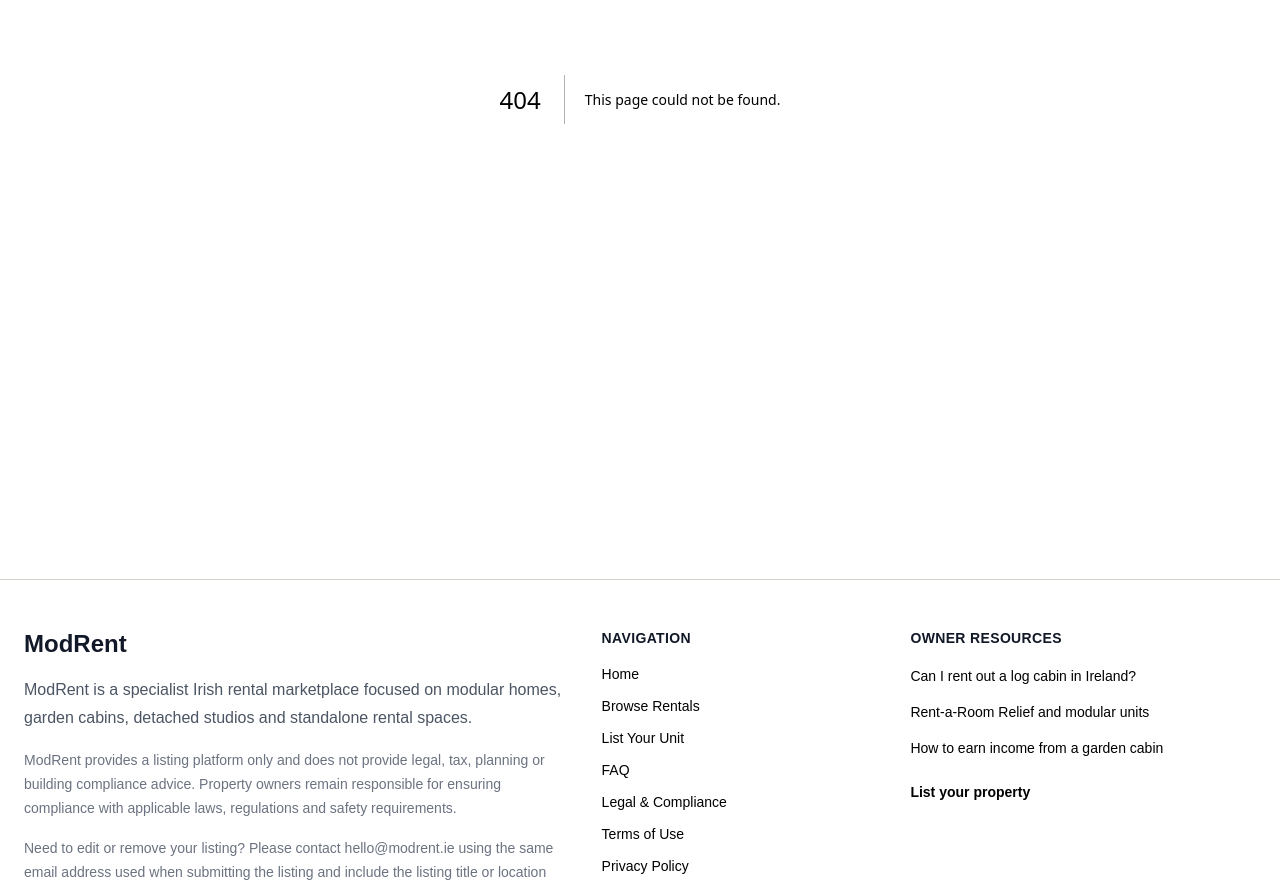
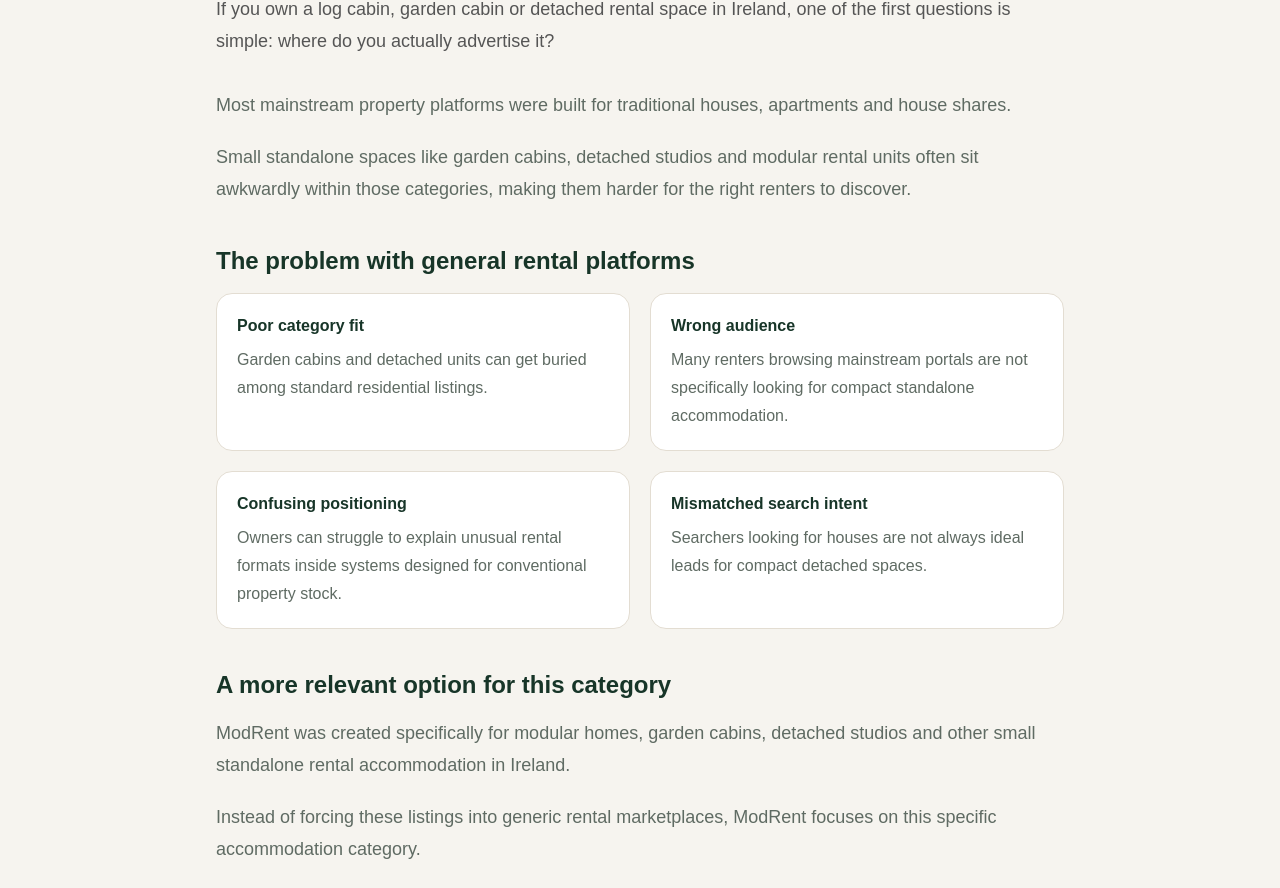
Before and after one commit to ZD12393/modrent, a Next.js app: page /where-to-advertise-a-log-cabin-rental-ireland in a window 1280 px wide. Before the commit this address had no page. Shown: the part 374-1262 px from the top of the page. Built offline with nearby package versions, Linux system fonts and the light colour scheme.

Commit message:
add log cabin advertising guide

```diff
--- a/app/sitemap.ts
+++ b/app/sitemap.ts
@@ -16,6 +16,7 @@
     "/rent-a-room-relief-modular-units-ireland",
     "/how-to-earn-income-from-a-garden-cabin-ireland",
     "/are-modular-units-exempt-from-planning-ireland",
+    "/where-to-advertise-a-log-cabin-rental-ireland",
   ];
 
   return routes.map((route) => ({
--- /dev/null
+++ b/app/where-to-advertise-a-log-cabin-rental-ireland/page.tsx
@@ -0,0 +1,185 @@
+export const metadata = {
+  title: "Where to Advertise a Log Cabin Rental in Ireland | ModRent",
+  description:
+    "A practical guide for Irish owners looking to advertise a log cabin, garden cabin or standalone rental space and reach relevant renters.",
+};
+
+export default function Page() {
+  return (
+    <>
+      <style>{`
+        .seoCtaButton,
+        .seoCtaButton span {
+          color: #244e3b !important;
+          -webkit-text-fill-color: #244e3b !important;
+          font-size: 16px !important;
+          line-height: 24px !important;
+          font-weight: 700 !important;
+          opacity: 1 !important;
+          visibility: visible !important;
+          text-decoration: none !important;
+        }
+      `}</style>
+
+      <main className="min-h-screen bg-[#f6f4ef] text-[#1f1f1f]">
+        <section className="mx-auto max-w-4xl px-6 py-16 md:py-20">
+          <div className="mb-8 inline-block rounded-full border border-[#d7d2c8] bg-white px-4 py-2 text-sm font-semibold text-[#244e3b]">
+            Owner listing guide
+          </div>
+
+          <h1 className="mb-6 text-4xl font-bold leading-tight tracking-tight text-[#173528] md:text-5xl">
+            Where should you advertise a log cabin rental in Ireland?
+          </h1>
+
+          <p className="mb-8 text-lg leading-8 text-[#555]">
+            If you own a log cabin, garden cabin or detached rental space in
+            Ireland, one of the first questions is simple: where do you actually
+            advertise it?
+          </p>
+
+          <div className="space-y-5 text-lg leading-8 text-[#5f6b63] mb-10">
+            <p>
+              Most mainstream property platforms were built for traditional
+              houses, apartments and house shares.
+            </p>
+
+            <p>
+              Small standalone spaces like garden cabins, detached studios and
+              modular rental units often sit awkwardly within those categories,
+              making them harder for the right renters to discover.
+            </p>
+          </div>
+
+          <section className="mb-10">
+            <h2 className="mb-4 text-2xl font-bold text-[#173528]">
+              The problem with general rental platforms
+            </h2>
+
+            <div className="grid gap-5 md:grid-cols-2">
+              <div className="rounded-2xl border border-[#e3ddd2] bg-white p-5">
+                <h3 className="mb-2 font-bold text-[#173528]">
+                  Poor category fit
+                </h3>
+                <p className="leading-7 text-[#5f6b63]">
+                  Garden cabins and detached units can get buried among standard
+                  residential listings.
+                </p>
+              </div>
+
+              <div className="rounded-2xl border border-[#e3ddd2] bg-white p-5">
+                <h3 className="mb-2 font-bold text-[#173528]">
+                  Wrong audience
+                </h3>
+                <p className="leading-7 text-[#5f6b63]">
+                  Many renters browsing mainstream portals are not specifically
+                  looking for compact standalone accommodation.
+                </p>
+              </div>
+
+              <div className="rounded-2xl border border-[#e3ddd2] bg-white p-5">
+                <h3 className="mb-2 font-bold text-[#173528]">
+                  Confusing positioning
+                </h3>
+                <p className="leading-7 text-[#5f6b63]">
+                  Owners can struggle to explain unusual rental formats inside
+                  systems designed for conventional property stock.
+                </p>
+              </div>
+
+              <div className="rounded-2xl border border-[#e3ddd2] bg-white p-5">
+                <h3 className="mb-2 font-bold text-[#173528]">
+                  Mismatched search intent
+                </h3>
+                <p className="leading-7 text-[#5f6b63]">
+                  Searchers looking for houses are not always ideal leads for
+                  compact detached spaces.
+                </p>
+              </div>
+            </div>
+          </section>
+
+          <section className="mb-10">
+            <h2 className="mb-4 text-2xl font-bold text-[#173528]">
+              A more relevant option for this category
+            </h2>
+
+            <div className="space-y-5 text-lg leading-8 text-[#5f6b63]">
+              <p>
+                ModRent was created specifically for modular homes, garden
+                cabins, detached studios and other small standalone rental
+                accommodation in Ireland.
+              </p>
+
+              <p>
+                Instead of forcing these listings into generic rental
+                marketplaces, ModRent focuses on this specific accommodation
+                category.
+              </p>
+            </div>
+          </section>
+
+          <div className="mb-10 rounded-[28px] bg-[#244e3b] p-8 text-white">
+            <h2 className="mb-4 text-2xl font-bold">
+              Have a suitable space?
+            </h2>
+
+            <p className="mb-6 leading-7 text-[#eef5ef]">
+              Owners can submit suitable log cabins, garden cabins, modular
+              homes and detached rental spaces for review.
+            </p>
+
+            <p className="mb-8 leading-7 text-[#eef5ef]">
+              Standard listings and direct enquiries are currently free.
+            </p>
+
+            <a
+              href="/create"
+              className="seoCtaButton"
+              style={{
+                display: "inline-flex",
+                alignItems: "center",
+                justifyContent: "center",
+                backgroundColor: "#ffffff",
+                padding: "16px 24px",
+                borderRadius: "12px",
+                minWidth: "190px",
+                minHeight: "56px",
+              }}
+            >
+              <span>List your property</span>
+            </a>
+          </div>
+
+          <section className="rounded-[24px] border border-[#d8cdbb] bg-white p-6">
+            <h2 className="mb-4 text-xl font-bold text-[#173528]">
+              Related owner guides
+            </h2>
+
+            <div className="space-y-3">
+              <a
+                href="/can-i-rent-out-a-log-cabin-in-ireland"
+                className="block text-[#244e3b] underline underline-offset-4"
+              >
+                Can I rent out a log cabin in Ireland?
+              </a>
+
+              <a
+                href="/are-modular-units-exempt-from-planning-ireland"
+                className="block text-[#244e3b] underline underline-offset-4"
+              >
+                Are modular units exempt from planning?
+              </a>
+
+              <a
+                href="/rent-a-room-relief-modular-units-ireland"
+                className="block text-[#244e3b] underline underline-offset-4"
+              >
+                Rent-a-Room Relief and modular units
+              </a>
+            </div>
+          </section>
+        </section>
+      </main>
+    </>
+  );
+}
```
